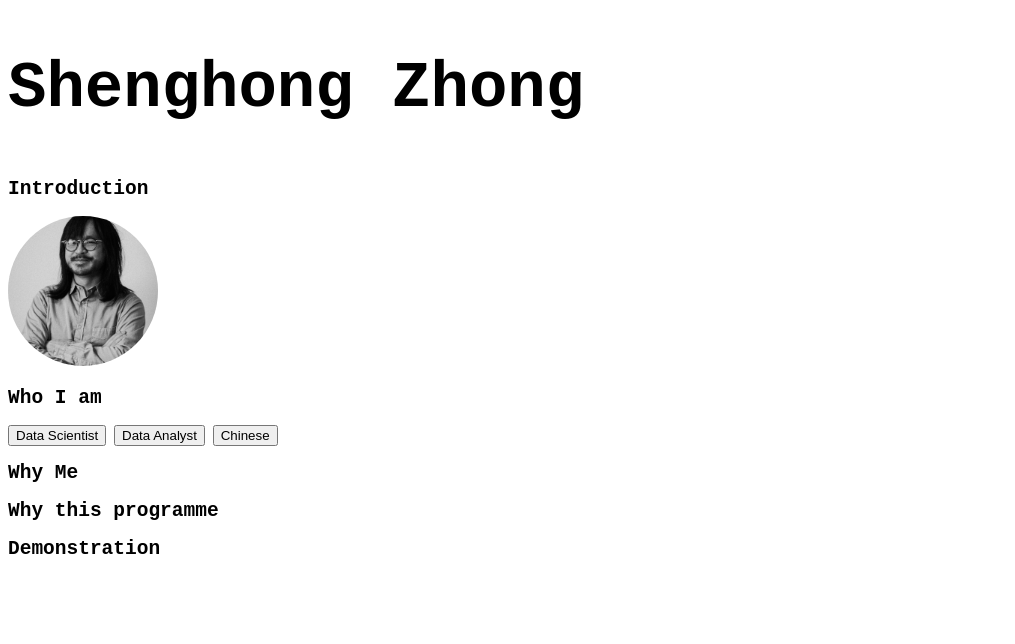
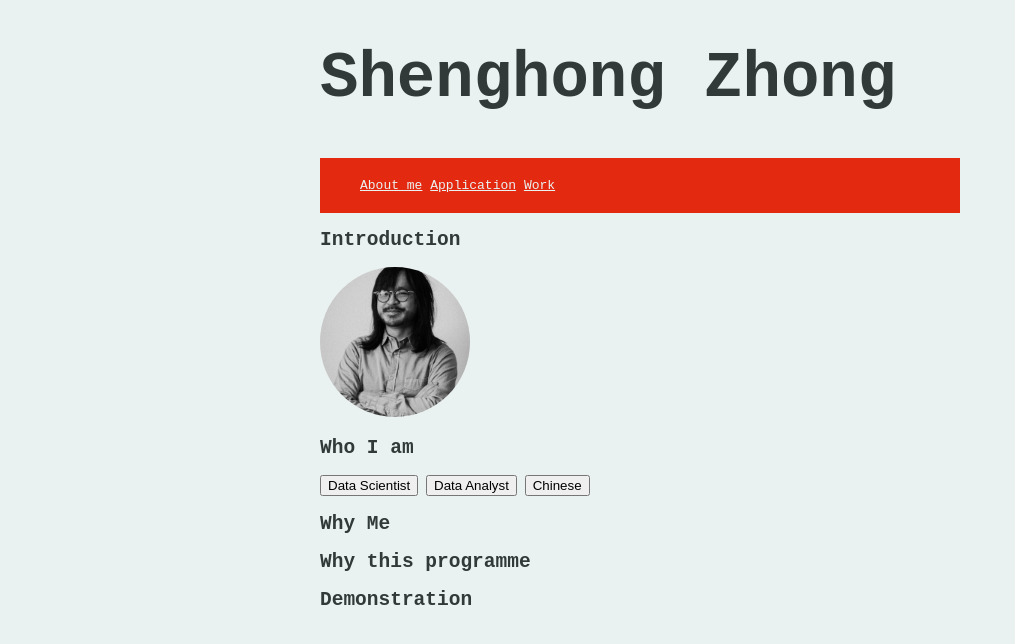
Before and after one commit to Shenghongzhong/founderAndcoder, a plain HTML site: page index.html in a window 1280 px wide. Shown: the whole page, without its empty margins (0-1015 px from the left). Drawn offline with Linux system fonts and the light colour scheme.

Commit message:
add style.css and nav

```diff
--- a/index.html
+++ b/index.html
@@ -1,25 +1,27 @@
 <!DOCTYPE html>
 <html>
     <head>
-        <style>
-            body{
-                font-family:monospace;
-            }
 
-            h1{
-                font-size:64px;
-            }
-
-            img{
-                border-radius:50%;
-                width:150px;
-            }
-        </style>
+        <link rel="stylesheet" href="style.css">
 
     </head>
+
+
+
+
+
     <body>
+        <header>
+            <h1>Shenghong Zhong</h1>
+            <nav>
+                <a href="#">About me</a>
+                <a href="#">Application</a>
+                <a href="#">Work</a>
+            </nav>
+        </header>
+
         <section>
-           <h1>Shenghong Zhong</h1>
+
            <h2>Introduction</h2>
             <img src="assets/DavidPortrait-9.png">
            <h2>Who I am</h2>
--- /dev/null
+++ b/style.css
@@ -0,0 +1,34 @@
+body{
+    font-family:monospace;
+    color:#323A39;
+    background-color:#EAF2F1 ;
+    width:640px;
+    flex-direction: center;
+    margin-right: auto;
+    margin-left: auto;
+
+}
+section{
+
+}
+
+h1{
+    font-size:64px;
+
+}
+
+img{
+    border-radius:50%;
+    width:150px;
+}
+
+nav {
+    background-color:#E32910;
+    padding: 20px 40px 20px 40px;
+  }
+
+nav a{
+
+
+    color:#EAF2F1;
+  }
```
